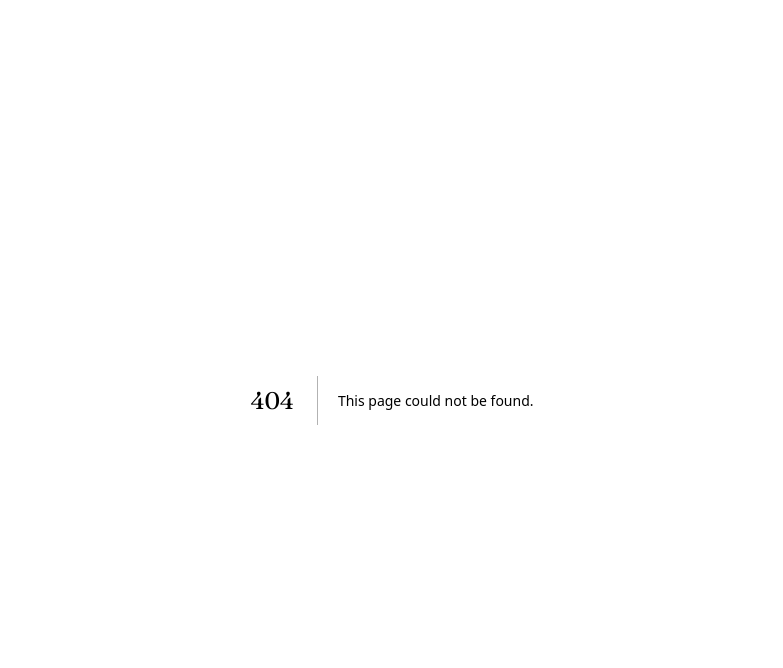
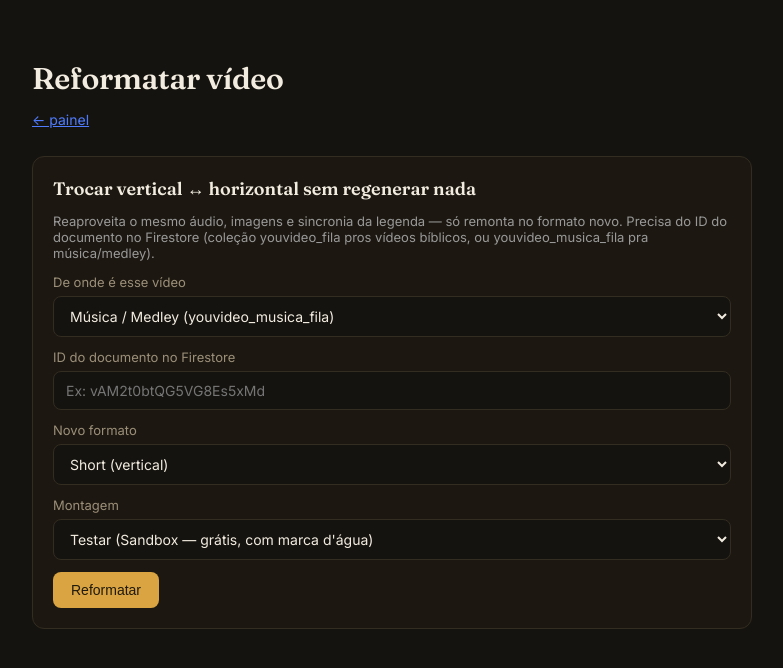
Before and after one commit to andersonveloso0503-cmyk/youvideo, a Next.js app: page /reformatar in a window 1280 px wide. Before the commit this address had no page. Shown: the top 668 px of the page, without its empty margins (248-1031 px from the left). Built offline with nearby package versions, Linux system fonts and the light colour scheme.

Commit message:
Add files via upload

```diff
--- /dev/null
+++ b/pages/reformatar.js
@@ -0,0 +1,141 @@
+import { useState } from 'react';
+
+export default function Reformatar() {
+  const [colecao, setColecao] = useState('musica_fila');
+  const [itemId, setItemId] = useState('');
+  const [novoFormato, setNovoFormato] = useState('short');
+  const [ambiente, setAmbiente] = useState('sandbox');
+
+  const [status, setStatus] = useState(null);
+  const [resultado, setResultado] = useState(null);
+  const [erro, setErro] = useState(null);
+  const [publicando, setPublicando] = useState(false);
+  const [publicado, setPublicado] = useState(null);
+
+  async function reformatar() {
+    setErro(null);
+    setResultado(null);
+    setPublicado(null);
+    if (!itemId) return setErro('Cole o ID do item primeiro');
+
+    setStatus('iniciando');
+    try {
+      const res = await fetch('/api/reformatar-video', {
+        method: 'POST',
+        headers: { 'Content-Type': 'application/json' },
+        body: JSON.stringify({ colecao, itemId, novoFormato, ambiente }),
+      });
+      const data = await res.json();
+      if (!res.ok) throw new Error(data.error);
+
+      setStatus('montando');
+      let tentativas = 0;
+      while (tentativas < 40) {
+        await new Promise((r) => setTimeout(r, 5000));
+        const check = await fetch(`/api/assemble-video?id=${data.renderId}&ambiente=${ambiente}`).then((r) => r.json());
+        if (check.status === 'done') {
+          setResultado({ ...data, videoUrl: check.videoUrl });
+          setStatus('pronto');
+          return;
+        }
+        if (check.status === 'failed') {
+          throw new Error(`Falha na montagem: ${check.erro || 'motivo não informado'}`);
+        }
+        tentativas++;
+      }
+      throw new Error('Demorou demais pra terminar — confira depois manualmente.');
+    } catch (err) {
+      setErro(err.message);
+      setStatus(null);
+    }
+  }
+
+  async function publicar() {
+    if (!resultado) return;
+    setPublicando(true);
+    try {
+      const res = await fetch('/api/youtube-upload', {
+        method: 'POST',
+        headers: { 'Content-Type': 'application/json' },
+        body: JSON.stringify({
+          videoUrl: resultado.videoUrl,
+          thumbnailUrl: resultado.thumbnailUrl,
+          titulo: resultado.titulo,
+          descricao: `${resultado.titulo}`,
+          tags: [],
+          canal: resultado.canal,
+        }),
+      });
+      const data = await res.json();
+      if (!res.ok) throw new Error(data.error);
+      setPublicado(data);
+    } catch (err) {
+      setErro(err.message);
+    } finally {
+      setPublicando(false);
+    }
+  }
+
+  return (
+    <div className="container">
+      <h1>Reformatar vídeo</h1>
+      <p className="subtitle">
+        <a href="/" style={{ color: '#4f7cff' }}>← painel</a>
+      </p>
+
+      <div className="card">
+        <h2>Trocar vertical ↔ horizontal sem regenerar nada</h2>
+        <p style={{ fontSize: 13, color: '#999' }}>
+          Reaproveita o mesmo áudio, imagens e sincronia da legenda — só remonta no formato novo.
+          Precisa do ID do documento no Firestore (coleção youvideo_fila pros vídeos bíblicos, ou
+          youvideo_musica_fila pra música/medley).
+        </p>
+
+        <label>De onde é esse vídeo</label>
+        <select value={colecao} onChange={(e) => setColecao(e.target.value)}>
+          <option value="musica_fila">Música / Medley (youvideo_musica_fila)</option>
+          <option value="fila">Vídeo bíblico narrado (youvideo_fila)</option>
+        </select>
+
+        <label>ID do documento no Firestore</label>
+        <input type="text" value={itemId} onChange={(e) => setItemId(e.target.value)} placeholder="Ex: vAM2t0btQG5VG8Es5xMd" />
+
+        <label>Novo formato</label>
+        <select value={novoFormato} onChange={(e) => setNovoFormato(e.target.value)}>
+          <option value="short">Short (vertical)</option>
+          <option value="longo">Vídeo longo (horizontal)</option>
+        </select>
+
+        <label>Montagem</label>
+        <select value={ambiente} onChange={(e) => setAmbiente(e.target.value)}>
+          <option value="sandbox">Testar (Sandbox — grátis, com marca d'água)</option>
+          <option value="production">Publicar de verdade (Produção)</option>
+        </select>
+
+        <button disabled={status === 'iniciando' || status === 'montando'} onClick={reformatar} style={{ marginTop: 12 }}>
+          {(status === 'iniciando' || status === 'montando') && <span className="spinner" />}
+          {status === 'montando' ? 'Montando...' : status === 'iniciando' ? 'Iniciando...' : 'Reformatar'}
+        </button>
+
+        {erro && <div className="result-box">Erro: {erro}</div>}
+
+        {resultado && (
+          <div className="result-box">
+            <video src={resultado.videoUrl} controls style={{ width: '100%', maxWidth: 400, borderRadius: 6 }} />
+            <div style={{ marginTop: 10 }}>
+              <button disabled={publicando} onClick={publicar} style={{ marginTop: 0 }}>
+                {publicando && <span className="spinner" />}
+                {publicando ? 'Publicando...' : 'Publicar esse formato também no YouTube'}
+              </button>
+            </div>
+            {publicado && (
+              <div style={{ fontSize: 13, color: '#8fd6c1', marginTop: 8 }}>
+                Publicado! videoId: {publicado.videoId}
+              </div>
+            )}
+          </div>
+        )}
+      </div>
+    </div>
+  );
+}
```
